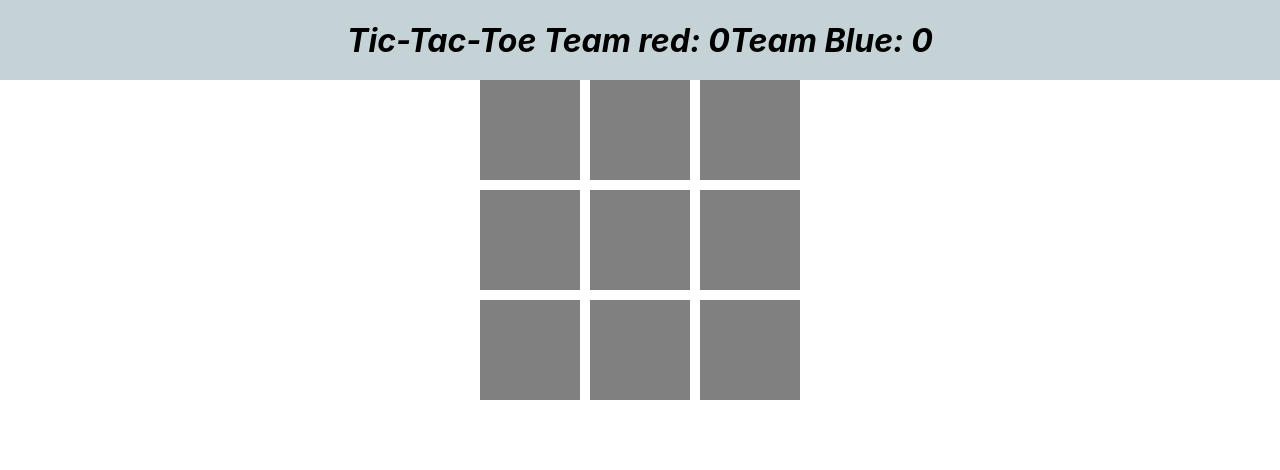
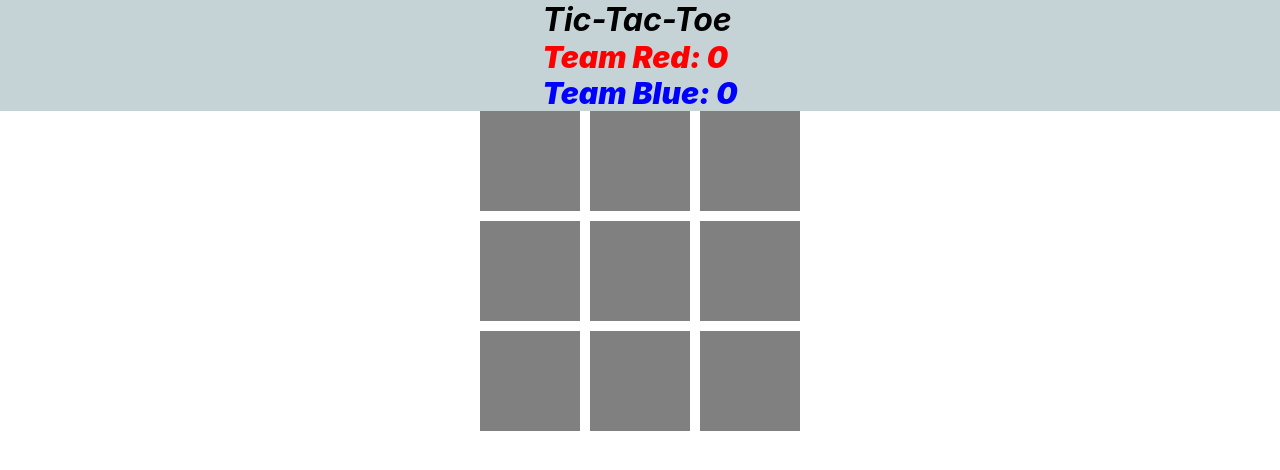
Before and after one commit to dellman000/CISC275-testing, a React (Create React App) app in the folder projectreact/: page / in a window 1280 px wide. Shown: the top 470 px of the page. Built offline with nearby package versions, Linux system fonts and the light colour scheme.

Commit message:
Better Bannor formating

```diff
--- a/projectreact/src/Bannor.js
+++ b/projectreact/src/Bannor.js
@@ -9,9 +9,14 @@ const Bannor=(props)=>{
     return <div className ="Head">
     <h1>
         Tic-Tac-Toe
-        Team red: {RedScore}
-        Team Blue: {BlueScore}
+        <h2 >
+       <dt className ="PlayGameRed">  Team Red: {RedScore}</dt>
+       <dt className="PlayGameBlue" >  Team Blue: {BlueScore}</dt>
+
+    </h2>
+
     </h1>
+
 
      </div>
 }
--- a/projectreact/src/box.js
+++ b/projectreact/src/box.js
@@ -10,6 +10,8 @@ import PlayAgain from "./PlayAgain.js";
     console.log("hello");
 }*/
 
+
+
 const WinColor=(turn)=>{
     if (turn==="Red"){
 
@@ -21,6 +23,8 @@ const WinColor=(turn)=>{
 }
 
 const ShowPlayAgainButton=(turn)=>{
+
+
 if(turn!="gray"){
     return "PlayAgain"
 }
@@ -98,6 +102,7 @@ const RepeatBox = (props) => {
     }
     const [colorStates, setColorStates] = useState(map);
     const [turn, setTurn] = useState('Red');
+    const [NumberofTurns,SetNumOfTurns]=useState(0);
     const [victor,setVictor] = useState('gray');
 
     //let color = 'gray'
@@ -118,6 +123,7 @@ const RepeatBox = (props) => {
             setVictor(CheckWin);
             setTurn('Red');
         }
+
     }
 
 
@@ -131,10 +137,8 @@ const RepeatBox = (props) => {
 
     Game[0] = <div className="tile"> {list} {victor !== 'gray'&& <div className ={WinColor(victor)} >{victor} Wins</div> } <div className = {ShowPlayAgainButton(victor)} onClick ={()=> {
         setColorStates(ClearMap(colorStates));
-
         SetBlueScore(SaveScoreBlue(RedScore,BlueScore,victor));
         SetRedScore(SaveScoreRed(RedScore,BlueScore,victor));
-
         setTurn("Red");
         setVictor("gray");
         props.notifyScoreUpdate(victor)
```
